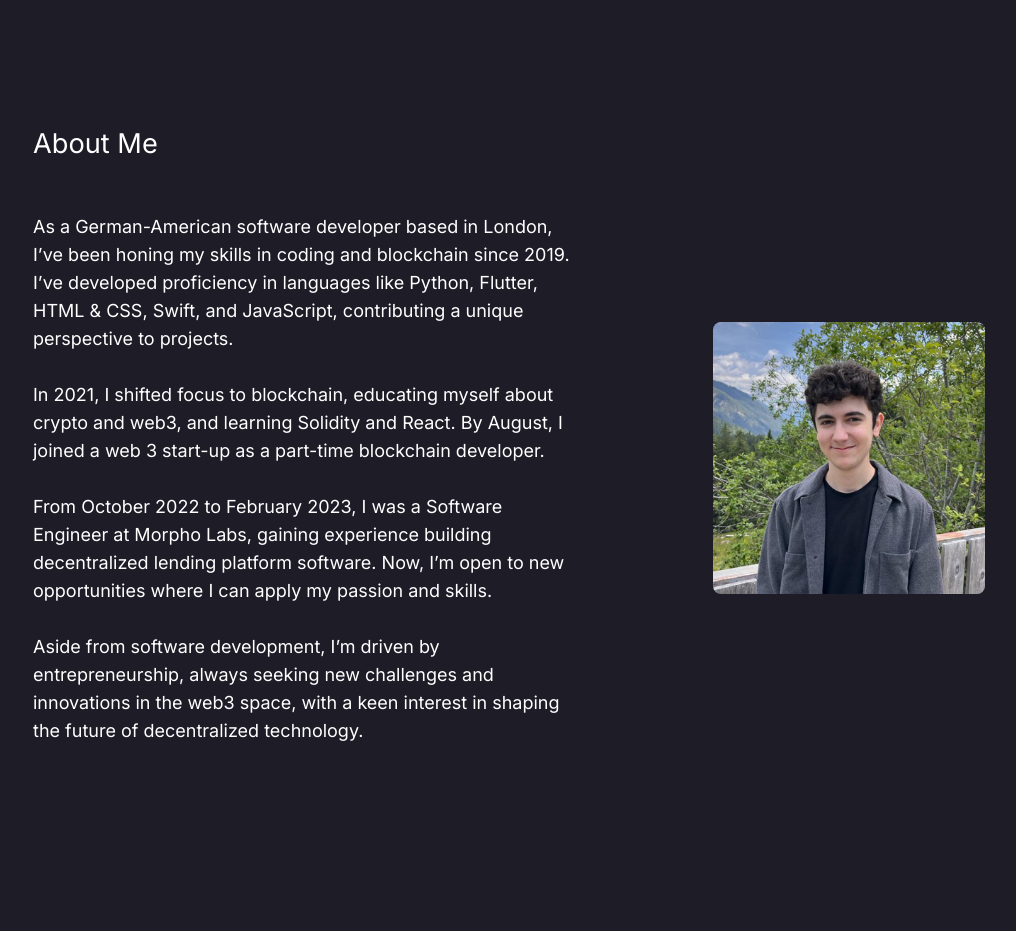
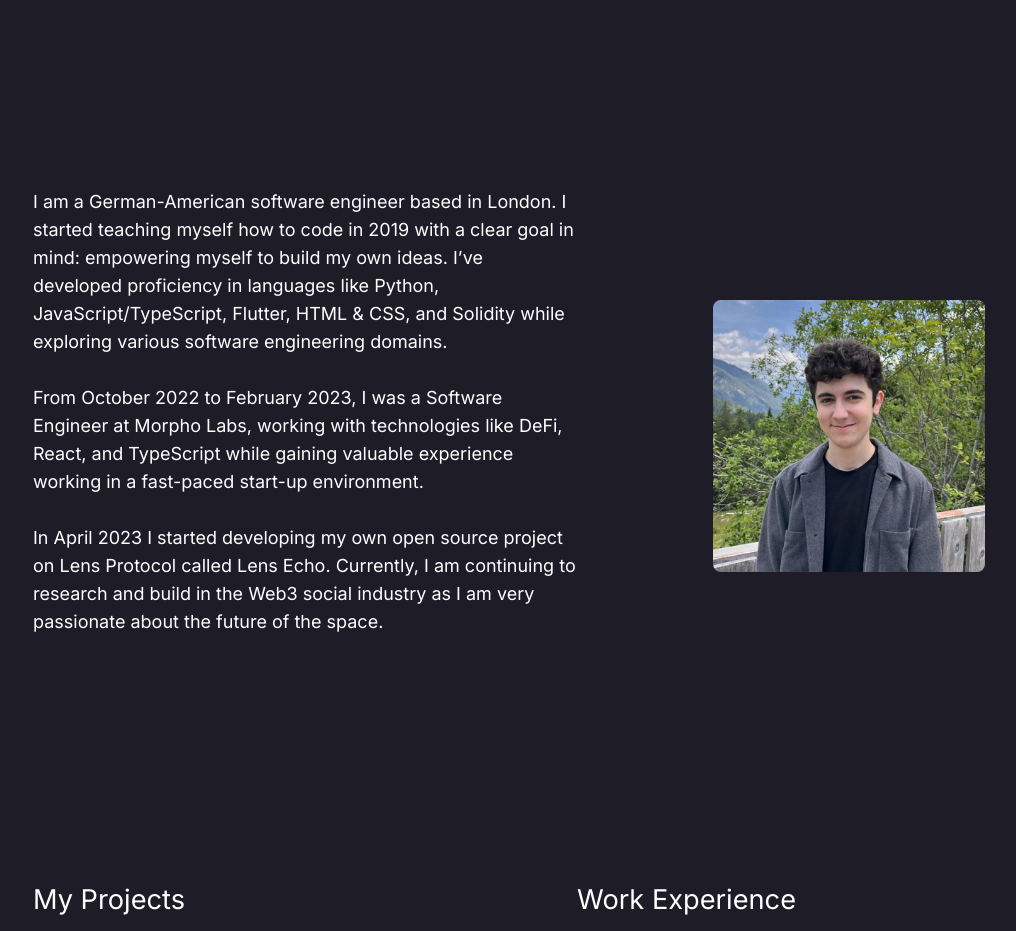
Before and after one commit to benbaessler/my-portfolio, a Next.js app: page / in a window 1280 px wide. Shown: the part 800-1731 px from the top of the page, without its empty margins (63-1079 px from the left). Built offline with nearby package versions, Linux system fonts and the light colour scheme.

Commit message:
chore: update about me content

```diff
--- a/src/components/About.tsx
+++ b/src/components/About.tsx
@@ -5,34 +5,36 @@ const About = () => (
   <div className="page-container flex align-center justify-center">
     <div className="flex flex-wrap justify-center items-center mt-6 max-w-screen-xl">
       <div className="flex flex-col py-5 lg:w-1/2 items-center text-center lg:items-start lg:text-start">
-        <h2>About Me</h2>
         <div className="text-lg">
           <p>
-            As a German-American software developer based in London, I’ve been
-            honing my skills in coding and blockchain since 2019. I’ve developed
-            proficiency in languages like Python, Flutter, HTML & CSS, Swift,
-            and JavaScript, contributing a unique perspective to projects.
-          </p>
-          <br />
-          <p>
-            In 2021, I shifted focus to blockchain, educating myself about
-            crypto and web3, and learning Solidity and React. By August, I
-            joined a web 3 start-up as a part-time blockchain developer.
+            I am a German-American software engineer based in London. I started
+            teaching myself how to code in 2019 with a clear goal in mind:
+            empowering myself to build my own ideas. I’ve developed proficiency
+            in languages like Python, JavaScript/TypeScript, Flutter, HTML &
+            CSS, and Solidity while exploring various software engineering
+            domains.
           </p>
           <br />
           <p>
             From October 2022 to February 2023, I was a Software Engineer at
-            Morpho Labs, gaining experience building decentralized lending
-            platform software. Now, I’m open to new opportunities where I can
-            apply my passion and skills.
+            Morpho Labs, working with technologies like DeFi, React, and
+            TypeScript while gaining valuable experience working in a fast-paced
+            start-up environment.
           </p>
           <br />
+          <p>
+            In April 2023 I started developing my own open source project on
+            Lens Protocol called Lens Echo. Currently, I am continuing to
+            research and build in the Web3 social industry as I am very passionate about the
+            future of the space.
+          </p>
+          {/* <br />
           <p>
             Aside from software development, I’m driven by entrepreneurship,
             always seeking new challenges and innovations in the web3 space,
             with a keen interest in shaping the future of decentralized
             technology.
-          </p>
+          </p> */}
         </div>
       </div>
       {/* TODO: increase top margin */}
```
